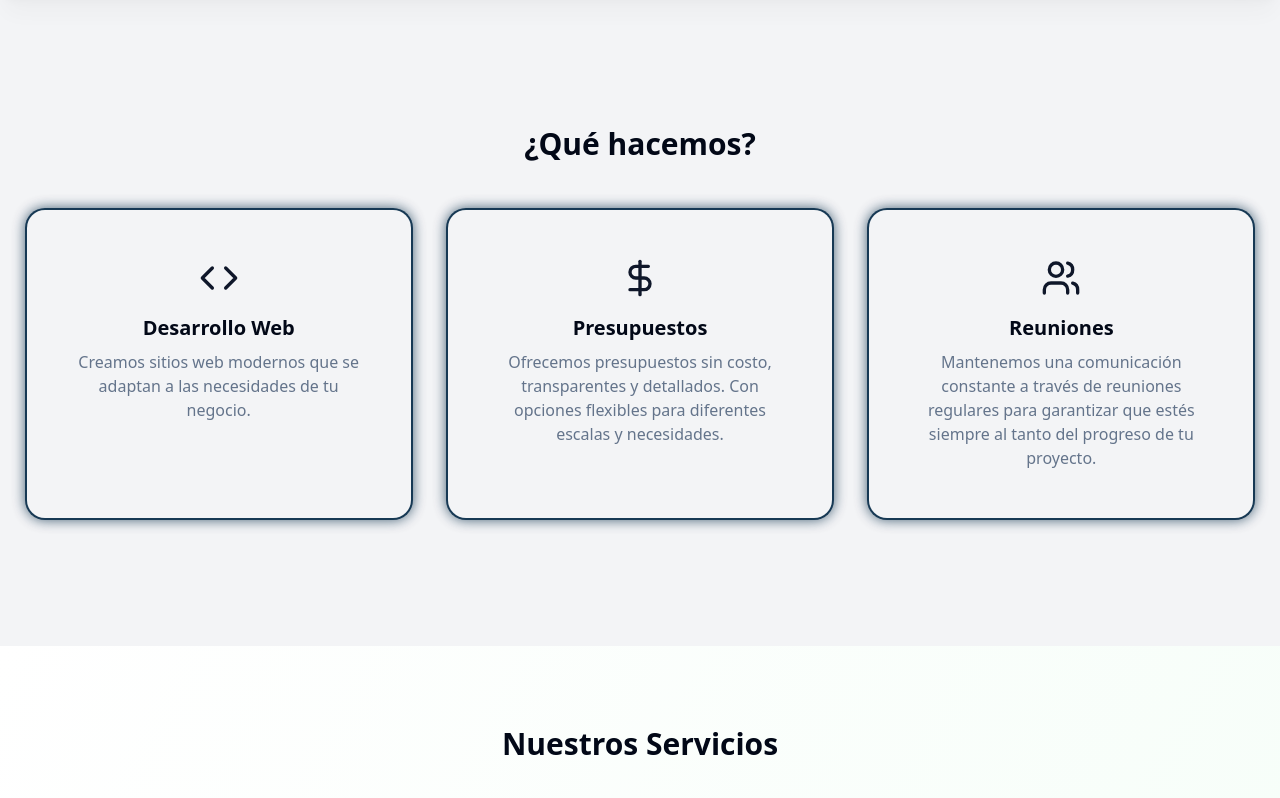
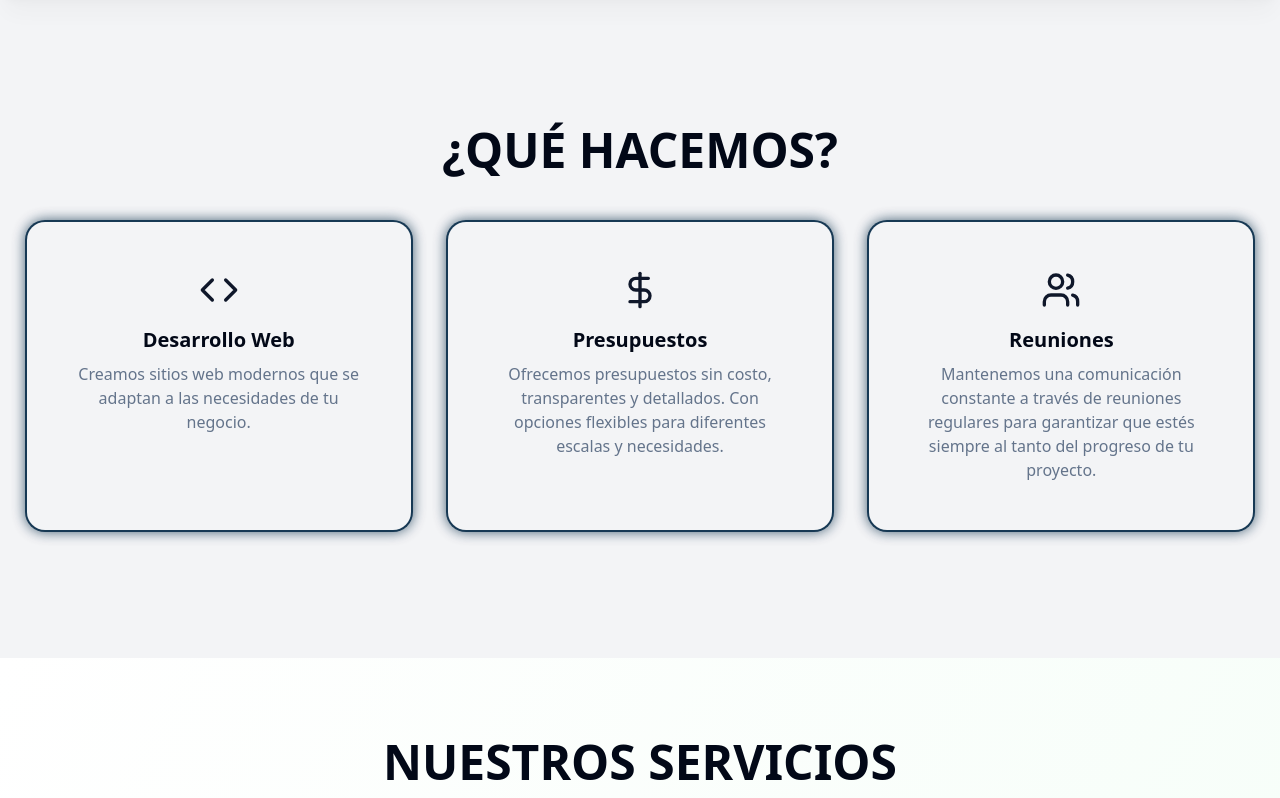
Before and after one commit to nabudev/cefiro-technologies, a Next.js app in the folder myapp/: page / in a window 1280 px wide. Shown: the part 802-1600 px from the top of the page. Built offline with nearby package versions, Linux system fonts and the light colour scheme.

Commit message:
aumento de tamaño de titulos

```diff
--- a/myapp/src/components/AboutSection.jsx
+++ b/myapp/src/components/AboutSection.jsx
@@ -33,7 +33,7 @@ const AboutSection = () => {
     <section className="relative overflow-hidden bg-gradient-to-br from-white to-green-50">
       <div className="max-w-5xl mx-auto px-4 sm:px-6 lg:px-8">
         <div className="mt-20">
-          <h2 className="text-3xl font-bold text-center mb-12">Nuestros Servicios</h2>
+          <h2 className="text-5xl font-bold text-center mb-12">NUESTROS SERVICIOS</h2>
         </div>
         {servicesData.map((service, index) => (
           <div key={service.id} className={`grid lg:grid-cols-2 gap-8 items-center py-16 ${index % 2 !== 0 ? 'lg:grid-flow-col-dense' : ''}`}>
--- a/myapp/src/components/what-we-do.jsx
+++ b/myapp/src/components/what-we-do.jsx
@@ -7,7 +7,7 @@ export function WhatWeDo() {
   return (
     (<section className="w-full py-12 md:py-24 lg:py-32 bg-gray-100">
       <div className="container px-4 md:px-6">
-        <h2 className="text-3xl font-bold text-center mb-12">¿Qué hacemos?</h2>
+        <h2 className="text-5xl font-bold text-center mb-12">¿QUÉ HACEMOS?</h2>
         <div className="grid grid-cols-1 md:grid-cols-2 lg:grid-cols-3 gap-8 justify-items-center">
           <NeonGradientCard className="max-w-sm items-center justify-center text-center">
             <ServiceCard
```
